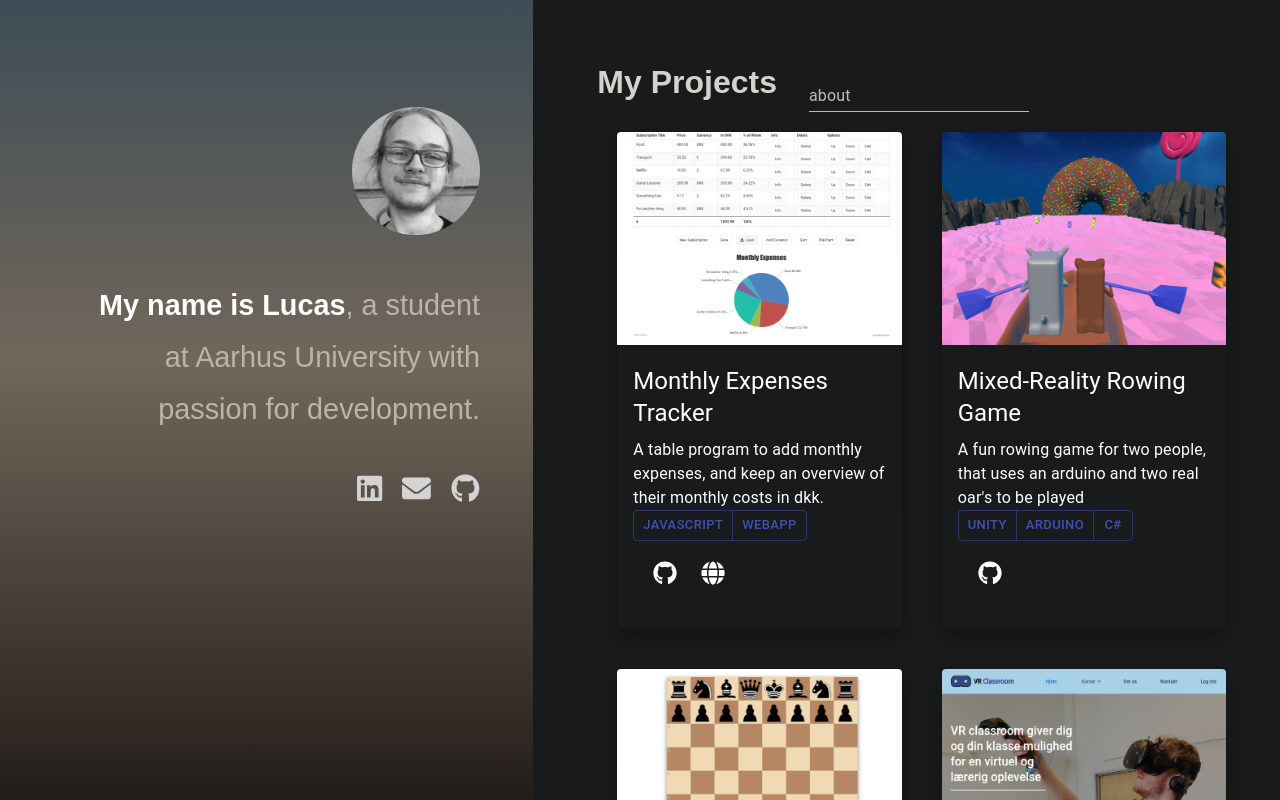
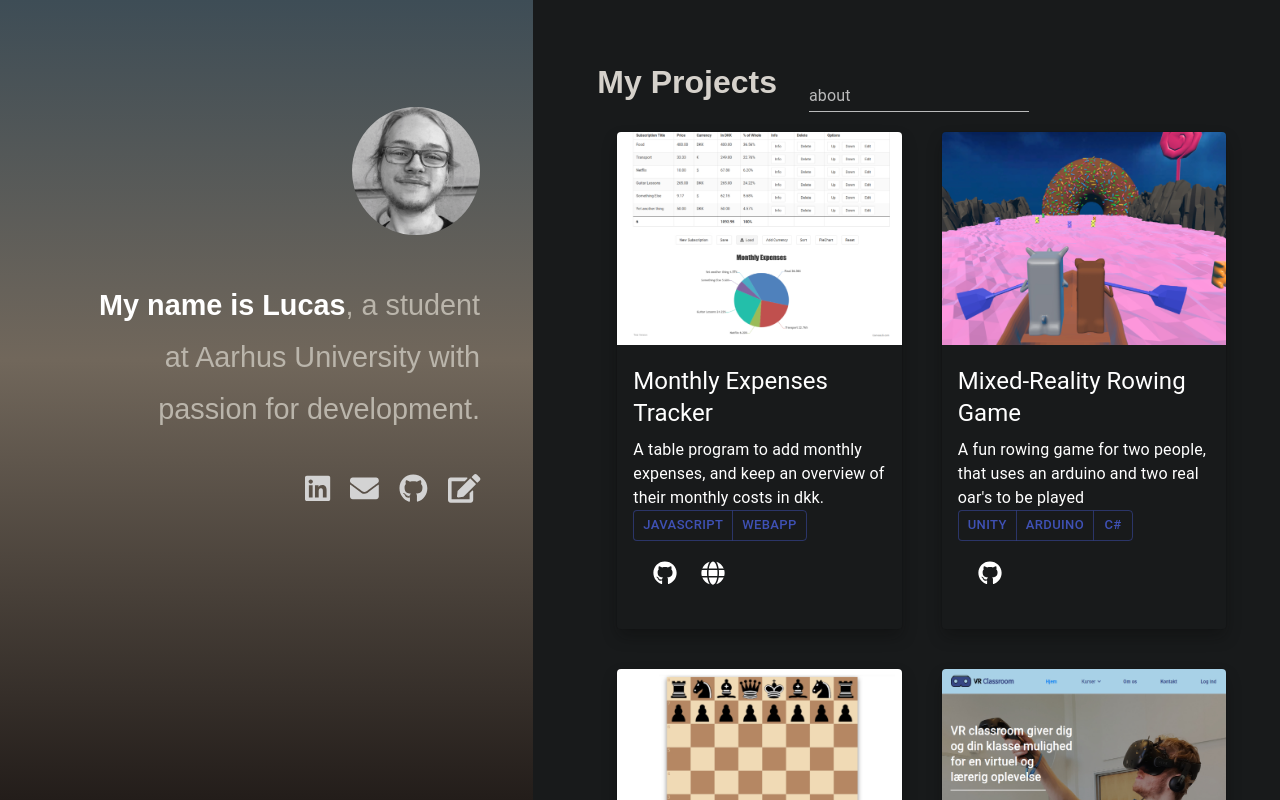
Before and after one commit to StereotypicalCat/portfolio, a React (Create React App) app: page / in a window 1280 px wide. Shown: the top 800 px of the page. Built offline with nearby package versions, Linux system fonts and the light colour scheme.

Commit message:
Added a link to a blog

```diff
--- a/src/Portfolio.tsx
+++ b/src/Portfolio.tsx
@@ -2,7 +2,7 @@ import './Portfolio.css'
 import {Grid} from "@material-ui/core";
 import {faGithub, faLinkedin} from "@fortawesome/free-brands-svg-icons";
 import {FontAwesomeIcon} from "@fortawesome/react-fontawesome";
-import {faEnvelope} from "@fortawesome/free-solid-svg-icons";
+import {faEnvelope, faEdit} from "@fortawesome/free-solid-svg-icons";
 import App from "./App";
 import {Helmet} from "react-helmet";
 
@@ -28,6 +28,7 @@ function Portfolio() {
                             <a href={"https://www.linkedin.com/in/lucas-winther/"}><FontAwesomeIcon icon={faLinkedin} /></a>
                             <a href={"mailto:lucas@lucaswinther.info"}><FontAwesomeIcon icon={faEnvelope} /></a>
                             <a href={"https://github.com/StereotypicalCat"}><FontAwesomeIcon icon={faGithub} /></a>
+                            <a href={"https://blog.lucaswinther.info"}><FontAwesomeIcon icon={faEdit} /></a>
                         </div>
                     </header>
                 </Grid>
```
